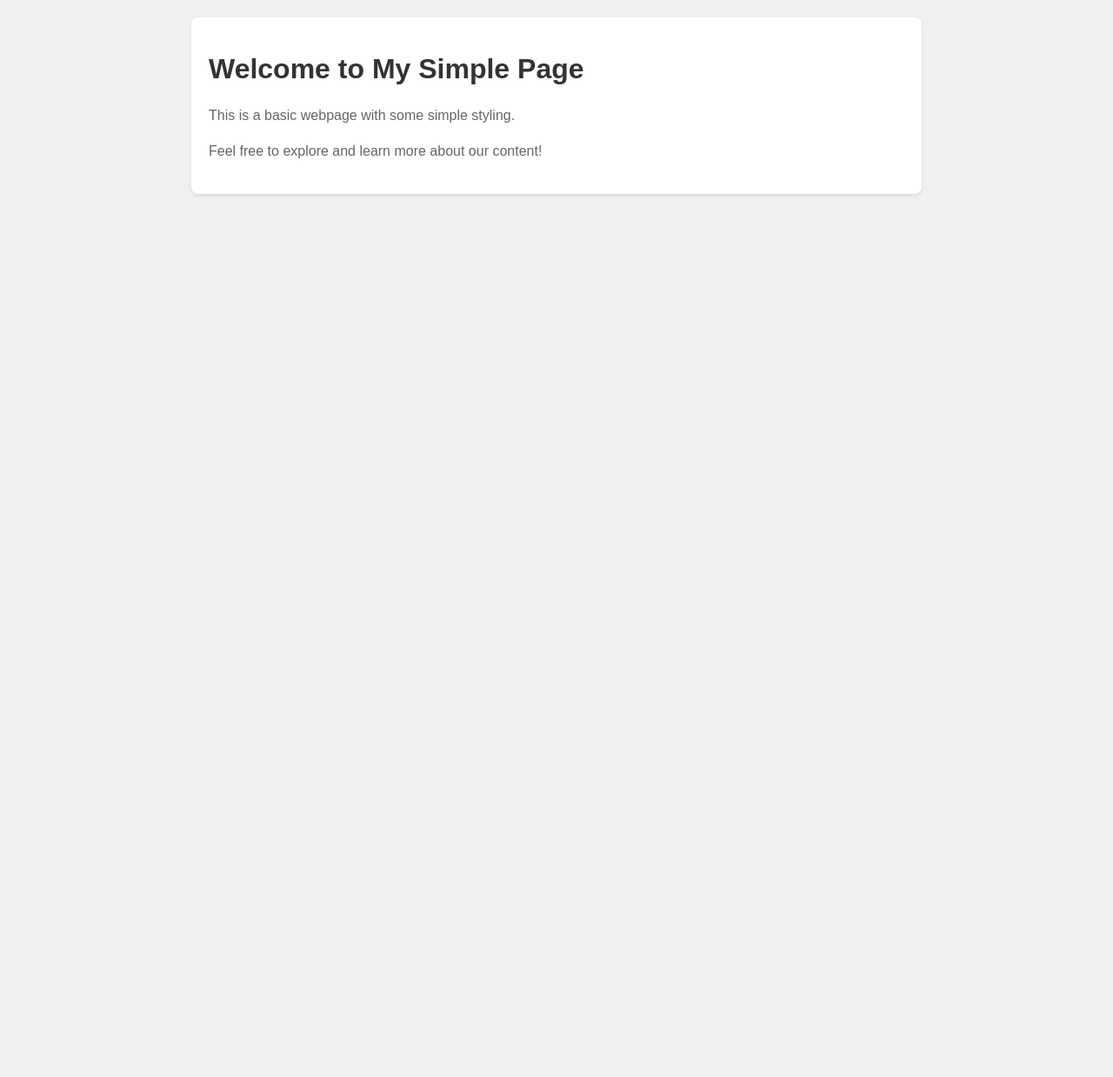
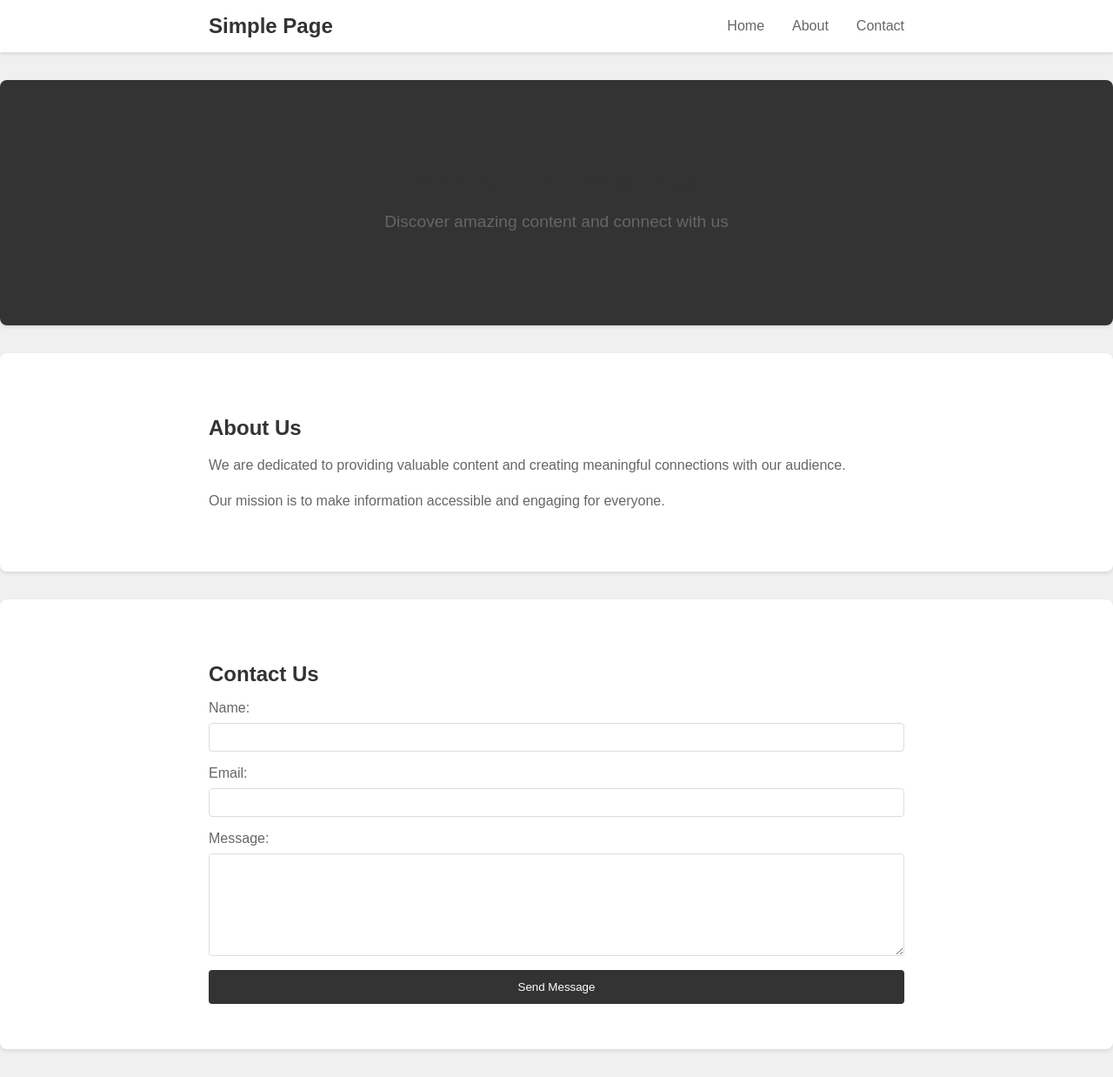
Before and after one commit to jie7811235/simple-page, a plain HTML site: page index.html in a window 1280 px wide. Shown: the whole page at 87% size. Before the commit the page ends 800 px from the top, so only its background shows below. Drawn offline with Linux system fonts and the light colour scheme.

Commit message:
Implement content updates

```diff
--- a/index.html
+++ b/index.html
@@ -7,10 +7,51 @@
     <link rel="stylesheet" href="styles.css">
 </head>
 <body>
-    <div class="container">
-        <h1>Welcome to My Simple Page</h1>
-        <p>This is a basic webpage with some simple styling.</p>
-        <p>Feel free to explore and learn more about our content!</p>
-    </div>
+    <header>
+        <nav class="nav-container">
+            <a href="#" class="logo">Simple Page</a>
+            <ul class="nav-links">
+                <li><a href="#">Home</a></li>
+                <li><a href="#about">About</a></li>
+                <li><a href="#contact">Contact</a></li>
+            </ul>
+        </nav>
+    </header>
+
+    <section class="hero">
+        <div class="container">
+            <h1>Welcome to Our Simple Page</h1>
+            <p class="hero-text">Discover amazing content and connect with us</p>
+        </div>
+    </section>
+
+    <section id="about" class="about">
+        <div class="container">
+            <h2>About Us</h2>
+            <p>We are dedicated to providing valuable content and creating meaningful connections with our audience.</p>
+            <p>Our mission is to make information accessible and engaging for everyone.</p>
+        </div>
+    </section>
+
+    <section id="contact" class="contact">
+        <div class="container">
+            <h2>Contact Us</h2>
+            <form class="contact-form">
+                <div class="form-group">
+                    <label for="name">Name:</label>
+                    <input type="text" id="name" name="name" required>
+                </div>
+                <div class="form-group">
+                    <label for="email">Email:</label>
+                    <input type="email" id="email" name="email" required>
+                </div>
+                <div class="form-group">
+                    <label for="message">Message:</label>
+                    <textarea id="message" name="message" required></textarea>
+                </div>
+                <button type="submit" class="btn">Send Message</button>
+            </form>
+        </div>
+    </section>
 </body>
 </html>
--- a/styles.css
+++ b/styles.css
@@ -1,24 +1,113 @@
 body {
     font-family: Arial, sans-serif;
     margin: 0;
-    padding: 20px;
+    padding: 0;
     background-color: #f0f0f0;
 }
 
 .container {
     max-width: 800px;
     margin: 0 auto;
+    padding: 20px;
+}
+
+header {
     background-color: white;
-    padding: 20px;
+    box-shadow: 0 2px 4px rgba(0,0,0,0.1);
+}
+
+.nav-container {
+    max-width: 800px;
+    margin: 0 auto;
+    padding: 1rem;
+    display: flex;
+    justify-content: space-between;
+    align-items: center;
+}
+
+.logo {
+    font-size: 1.5rem;
+    font-weight: bold;
+    text-decoration: none;
+    color: #333;
+}
+
+.nav-links {
+    list-style: none;
+    display: flex;
+    gap: 2rem;
+    margin: 0;
+    padding: 0;
+}
+
+.nav-links a {
+    text-decoration: none;
+    color: #666;
+}
+
+.hero {
+    background-color: #333;
+    color: white;
+    text-align: center;
+    padding: 4rem 0;
+}
+
+.hero-text {
+    font-size: 1.2rem;
+    margin-top: 1rem;
+}
+
+section {
+    background-color: white;
+    margin: 2rem 0;
+    padding: 2rem 0;
     border-radius: 8px;
     box-shadow: 0 2px 4px rgba(0,0,0,0.1);
 }
 
-h1 {
+h1, h2 {
     color: #333;
+    margin-bottom: 1rem;
 }
 
 p {
     line-height: 1.6;
     color: #666;
 }
+
+.contact-form {
+    display: grid;
+    gap: 1rem;
+}
+
+.form-group {
+    display: grid;
+    gap: 0.5rem;
+}
+
+label {
+    color: #666;
+}
+
+input, textarea {
+    padding: 0.5rem;
+    border: 1px solid #ddd;
+    border-radius: 4px;
+}
+
+textarea {
+    min-height: 100px;
+}
+
+.btn {
+    background-color: #333;
+    color: white;
+    padding: 0.75rem 1.5rem;
+    border: none;
+    border-radius: 4px;
+    cursor: pointer;
+}
+
+.btn:hover {
+    background-color: #444;
+}
```
